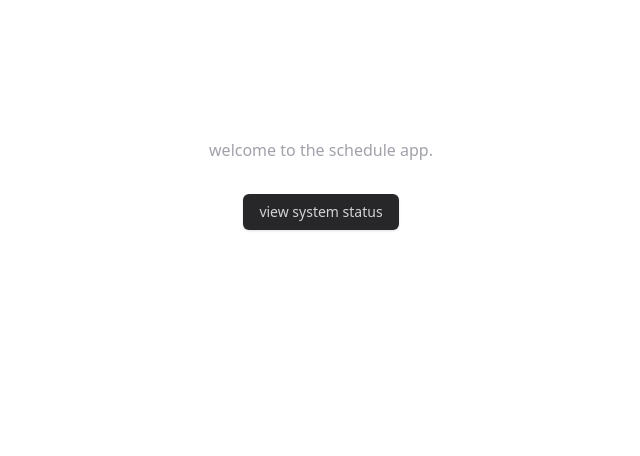
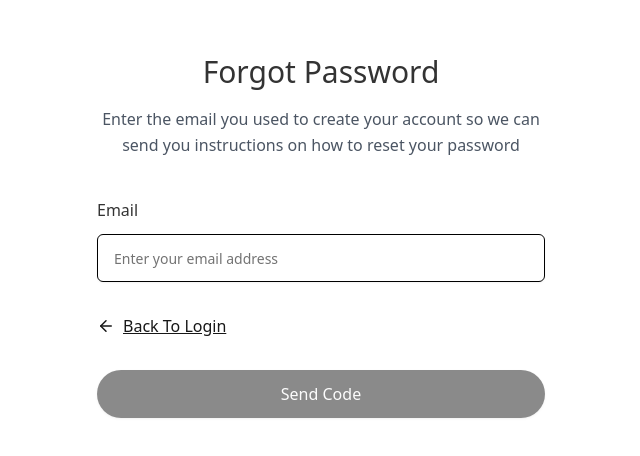
Before and after one commit to LaurierCS/ScheduleApp, a React (Vite) app in the folder frontend/: page /forgot-password in a window 1280 px wide. Before the commit this address led to /. Shown: the part 164-620 px from the top of the page, without its empty margins (319-959 px from the left). Built offline with nearby package versions, Linux system fonts and the light colour scheme; no server answers.

Commit message:
Feature: Added forgot password page with email validation

```diff
--- a/frontend/src/App.tsx
+++ b/frontend/src/App.tsx
@@ -3,6 +3,7 @@ import StatusDashboard from '@/components/StatusDashboard'
 import Home from '@/components/Home'
 import SignupForm from "@/components/SignupForm";
 import SigninForm from '@/components/SigninForm';
+import ForgotPassword from '@/components/ForgotPassword';
 
 function App() {
 	return (
@@ -13,6 +14,7 @@ function App() {
 				<Route path="/status" element={<StatusDashboard />} />
 				<Route path="/signup" element={<SignupForm />} />
 				<Route path="/signin" element={<SigninForm />} />
+				<Route path="/forgot-password" element={<ForgotPassword />} />
 				<Route path="*" element={<Navigate to="/" replace />} />
 			</Routes>
 		</Router>
--- /dev/null
+++ b/frontend/src/components/ForgotPassword.tsx
@@ -0,0 +1,80 @@
+import { useState } from "react";
+import { Link } from "react-router-dom";
+import { Button } from "@/components/ui/button";
+import { Input } from "@/components/ui/input";
+import { ArrowLeft } from "lucide-react";
+
+export default function ForgotPassword() {
+	const [email, setEmail] = useState("");
+
+	// Handle form submission for password recovery
+	const handleSubmit = (e: React.FormEvent) => {
+		e.preventDefault();
+		console.log("Password recovery requested for email:", email);
+		// TODO: Implement password recovery API call
+		// This will send a 6-digit verification code to the user's email
+	};
+
+	// Validate email format
+	const isValidEmail = (email: string) => {
+		const emailRegex = /^[^\s@]+@[^\s@]+\.[^\s@]+$/;
+		return emailRegex.test(email);
+	};
+
+	return (
+		<div className="flex flex-col items-center justify-center min-h-screen">
+			<div className="w-full max-w-lg p-8 flex flex-col items-center justify-center">
+				{/* Main header */}
+				<div className="text-center mb-4">
+					<h3 className="text-3xl font-medium">Forgot Password</h3>
+				</div>
+
+				{/* instructions */}
+				<div className="text-center mb-10">
+					<p className="text-base text-gray-600 leading-relaxed">
+						Enter the email you used to create your account so we can
+						send you instructions on how to reset your password
+					</p>
+				</div>
+
+				<form className="space-y-8 w-full" onSubmit={handleSubmit}>
+					{/* Email text field with validation */}
+					<div className="space-y-3">
+						<label htmlFor="email" className="block text-base font-medium">
+							Email
+						</label>
+						<Input
+							id="email"
+							type="email"
+							className="w-full rounded-md h-12 text-base px-4 border border-black"
+							value={email}
+							onChange={(e) => setEmail(e.target.value)}
+							placeholder="Enter your email address"
+							required
+						/>
+					</div>
+
+					{/* Back to login page */}
+					<div className="flex justify-start">
+						<Link
+							to="/signin"
+							className="text-base font-medium text-primary hover:underline underline flex items-center gap-2"
+						>
+							<ArrowLeft size={18} />
+							Back To Login
+						</Link>
+					</div>
+
+					{/* Send Code button with validation */}
+					<Button
+						type="submit"
+						className="w-full rounded-full hover:bg-opacity-90 h-12 text-base"
+						disabled={!email || !isValidEmail(email)}
+					>
+						Send Code
+					</Button>
+				</form>
+			</div>
+		</div>
+	);
+}
--- a/frontend/src/components/SigninForm.tsx
+++ b/frontend/src/components/SigninForm.tsx
@@ -79,8 +79,8 @@ export default function SigninForm() {
 										Remember me
 									</label>
                                 </div>
-                                {/* TODO: change url to actual forget password page */}
-								<Link to="#" className="text-sm font-medium">
+                                {/* Link to forgot password page */}
+								<Link to="/forgot-password" className="text-sm font-medium">
 									Forgot password?
 								</Link>
 							</div>
```
